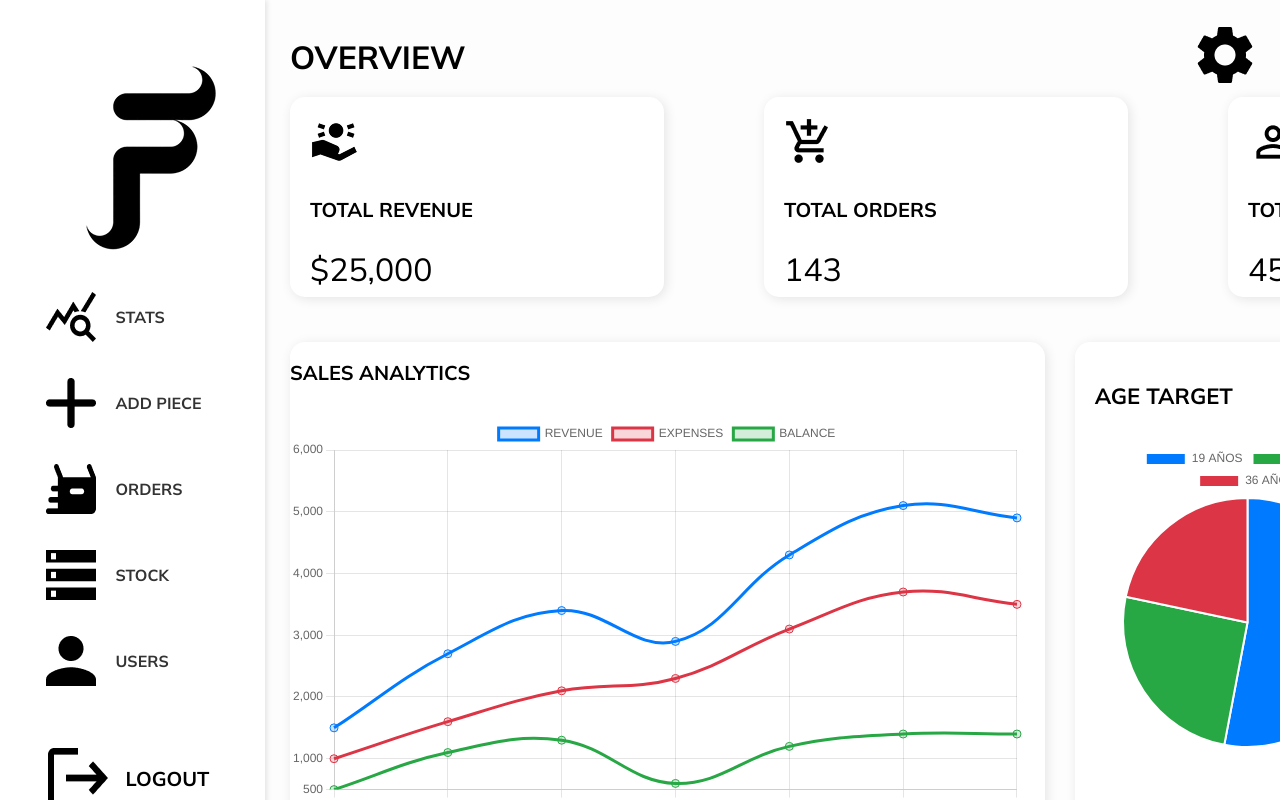
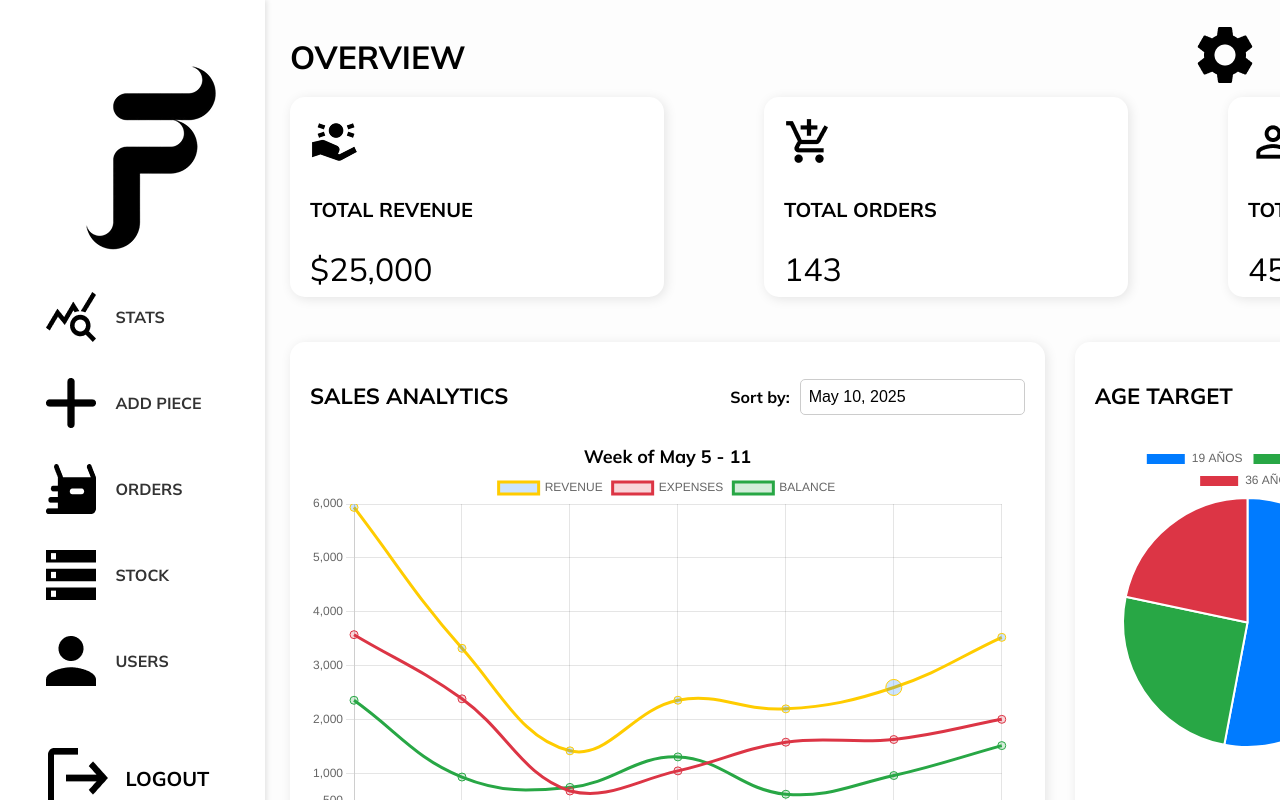
Before and after one commit to STVEEEN/SCUFFERS, a React (Vite) app in the folder Frontend/PrivatePage/: page /stats in a window 1280 px wide. Shown: the top 800 px of the page. Built offline with nearby package versions, Linux system fonts and the light colour scheme.

Commit message:
grafica de sales totalmente boosteada con la lib react data picker

```diff
--- a/Frontend/PrivatePage/package.json
+++ b/Frontend/PrivatePage/package.json
@@ -13,6 +13,7 @@
     "chart.js": "^4.4.9",
     "react": "^19.1.0",
     "react-chartjs-2": "^5.3.0",
+    "react-datepicker": "^8.3.0",
     "react-dom": "^19.1.0",
     "react-router-dom": "^7.6.0"
   },
--- a/Frontend/PrivatePage/src/components/SalesCard/SalesCard.css
+++ b/Frontend/PrivatePage/src/components/SalesCard/SalesCard.css
@@ -1,32 +1,65 @@
-/* Contenedor principal de la tarjeta de ventas */
+/*  Contenedor principal de la tarjeta */
 .SalesCard-container {
-  width: 100%; /* Ocupa todo el ancho disponible */
-  max-width: 1000px; /* Se expande hasta un máximo de 1000px */
-  max-height: min-content; /* Ajusta la altura según el contenido */
-  background-color: white; /* Fondo blanco */
-  border-radius: 15px; /* Bordes redondeados */
-  box-shadow: 2px 2px 12px rgba(0, 0, 0, 0.1); /* Sombra para efecto visual */
-  display: flex; /* Activa el modelo de caja flexible */
-  flex-direction: column; /* Organiza los elementos en columna */
-  align-items: center; /* Centra los elementos horizontalmente */
+  width: 100%;
+  max-width: 1200px;
+  height: auto;
+  padding: 20px;
+  background-color: white;
+  border-radius: 15px;
+  box-shadow: 2px 2px 12px rgba(0, 0, 0, 0.1);
+  display: flex;
+  flex-direction: column;
+  align-items: stretch;
 }
 
-/* Encabezado de la tarjeta */
+/*  Encabezado con título y selector */
 .SalesCard-header {
-  width: 100%; /* Ocupa todo el ancho disponible */
-  text-align: center; /* Centra el texto */
+  display: flex;
+  justify-content: space-between;
+  align-items: center;
+  width: 100%;
 }
 
-/* Título de la tarjeta */
+/*  Título */
 .SalesCard-title {
-  font-size: 20px; /* Tamaño del texto */
-  font-weight: bold; /* Texto en negrita */
-  color: #000; /* Color del texto */
+  font-size: 22px;
+  font-weight: bold;
+  color: #000;
 }
 
-/* Contenedor del gráfico */
+/*  Contenedor del "Sort by" */
+.SalesCard-sort-by {
+  display: flex;
+  align-items: center;
+  gap: 10px; /* Espaciado entre el texto y el selector */
+  font-size: 16px;
+  font-weight: bold;
+  color: #000;
+}
+
+/*  Selector de fecha */
+.SalesCard-datepicker {
+  padding: 8px;
+  font-size: 16px;
+  border: 1px solid #ccc;
+  border-radius: 5px;
+  background-color: white;
+  cursor: pointer;
+}
+
+/*  Contenedor del gráfico */
+/*  Ajuste del tamaño de la gráfica */
 .SalesCard-chart {
-  width: 100%; /* Ocupa todo el ancho disponible */
-  height: 400px; /* Altura fija para ocupar toda la tarjeta */
-  margin-top: 10px; /* Espacio superior */
+  width: 100%;
+  height: 500px; /* 🔥 Aumentamos la altura del gráfico */
+  margin-top: 2px;
 }
+
+
+.SalesCard-week-info {
+  margin-top: 10px;
+  font-size: 18px;
+  font-weight: bold;
+  color: #000;
+  text-align: center;
+}
--- a/Frontend/PrivatePage/src/components/SalesCard/SalesCard.jsx
+++ b/Frontend/PrivatePage/src/components/SalesCard/SalesCard.jsx
@@ -1,65 +1,124 @@
 import React, { useState } from "react";
-import { Line } from "react-chartjs-2"; // Importa el gráfico de líneas de Chart.js
-import { Chart as ChartJS, CategoryScale, LinearScale, PointElement, LineElement, Title, Tooltip, Legend } from "chart.js"; // Importa los elementos necesarios de Chart.js
-import "./SalesCard.css"; // Importa los estilos CSS
+import { Line } from "react-chartjs-2";
+import DatePicker from "react-datepicker";
+import "react-datepicker/dist/react-datepicker.css";
+import { Chart as ChartJS, CategoryScale, LinearScale, PointElement, LineElement, Title, Tooltip, Legend } from "chart.js";
+import "./SalesCard.css";
 
-// Registra los elementos de Chart.js para que funcionen correctamente
 ChartJS.register(CategoryScale, LinearScale, PointElement, LineElement, Title, Tooltip, Legend);
 
+const generateMayData = () => {
+  const daysInMonth = 31;
+  let sales = [];
+  let expenses = [];
+  let balance = [];
+
+  for (let i = 1; i <= daysInMonth; i++) {
+    let dailySales = Math.floor(Math.random() * (6000 - 1000) + 1000);
+    let dailyExpenses = Math.floor(dailySales * (Math.random() * (0.8 - 0.4) + 0.4));
+    let dailyBalance = dailySales - dailyExpenses;
+
+    sales.push(dailySales);
+    expenses.push(dailyExpenses);
+    balance.push(dailyBalance);
+  }
+
+  return { sales, expenses, balance };
+};
+
+const mayData = generateMayData();
+
+//  Función para obtener los días de la semana en la que cae la fecha seleccionada
+const getWeekRange = (date) => {
+  const day = date.getDate();
+  const startOfWeek = day - (date.getDay() === 0 ? 6 : date.getDay() - 1); // Lunes como inicio de semana
+  const endOfWeek = startOfWeek + 6;
+
+  const adjustedStart = Math.max(1, startOfWeek);
+  const adjustedEnd = Math.min(31, endOfWeek);
+
+  return { start: adjustedStart, end: adjustedEnd };
+};
+
 const SalesCard = () => {
-  // Estado para almacenar los datos del gráfico
-  const [salesData, setSalesData] = useState({
-    labels: ["Lunes", "Martes", "Miércoles", "Jueves", "Viernes", "Sábado", "Domingo"], // Días de la semana
+  const [selectedDate, setSelectedDate] = useState(new Date());
+  const [weekRange, setWeekRange] = useState(getWeekRange(new Date()));
+
+  const handleDateChange = (date) => {
+    setSelectedDate(date);
+    setWeekRange(getWeekRange(date));
+  };
+
+  const labels = Array.from({ length: weekRange.end - weekRange.start + 1 }, (_, i) => `May ${weekRange.start + i}`);
+
+  const salesData = {
+    labels: labels,
     datasets: [
       {
-        label: "REVENUE", // Ingresos
-        data: [1500, 2700, 3400, 2900, 4300, 5100, 4900], // Datos de ingresos
-        borderColor: "#007bff", // Color de la línea
-        backgroundColor: "rgba(0, 123, 255, 0.2)", // Color de fondo con transparencia
-        tension: 0.4, // Suaviza la curva de la línea
-        pointRadius: 4, // Tamaño de los puntos en la línea
+        label: "REVENUE",
+        data: mayData.sales.slice(weekRange.start - 1, weekRange.end),
+        borderColor: labels.includes(`May ${selectedDate.getDate()}`) ? "#ffcc00" : "#007bff", // 🔥 Resaltar día seleccionado en amarillo
+        backgroundColor: "rgba(0, 123, 255, 0.2)",
+        tension: 0.4,
+        pointRadius: labels.map(label => label.includes(`May ${selectedDate.getDate()}`) ? 8 : 4), // 🔥 Puntos más grandes para el día seleccionado
       },
       {
-        label: "EXPENSES", // Gastos
-        data: [1000, 1600, 2100, 2300, 3100, 3700, 3500], // Datos de gastos
-        borderColor: "#dc3545", // Color de la línea
-        backgroundColor: "rgba(220, 53, 69, 0.2)", // Color de fondo con transparencia
-        tension: 0.4, // Suaviza la curva de la línea
-        pointRadius: 4, // Tamaño de los puntos en la línea
+        label: "EXPENSES",
+        data: mayData.expenses.slice(weekRange.start - 1, weekRange.end),
+        borderColor: "#dc3545",
+        backgroundColor: "rgba(220, 53, 69, 0.2)",
+        tension: 0.4,
+        pointRadius: 4,
       },
       {
-        label: "BALANCE", // Balance
-        data: [500, 1100, 1300, 600, 1200, 1400, 1400], // Datos de balance
-        borderColor: "#28a745", // Color de la línea
-        backgroundColor: "rgba(40, 167, 69, 0.2)", // Color de fondo con transparencia
-        tension: 0.4, // Suaviza la curva de la línea
-        pointRadius: 4, // Tamaño de los puntos en la línea
+        label: "BALANCE",
+        data: mayData.balance.slice(weekRange.start - 1, weekRange.end),
+        borderColor: "#28a745",
+        backgroundColor: "rgba(40, 167, 69, 0.2)",
+        tension: 0.4,
+        pointRadius: 4,
       },
     ],
-  });
+  };
 
   return (
-    <div className="SalesCard-container"> {/* Contenedor principal de la tarjeta */}
-      <div className="SalesCard-header"> {/* Encabezado de la tarjeta */}
-        <h2 className="SalesCard-title">SALES ANALYTICS</h2> {/* Título de la tarjeta */}
+    <div className="SalesCard-container">
+      <div className="SalesCard-header">
+        <h2 className="SalesCard-title">SALES ANALYTICS</h2>
+
+        {/*  Recuadro con "Sort by" y la fecha seleccionada */}
+        <div className="SalesCard-sort-by">
+          <span>Sort by:</span>
+          <DatePicker
+            selected={selectedDate}
+            onChange={handleDateChange}
+            dateFormat="MMM d, yyyy"
+            className="SalesCard-datepicker"
+          />
+        </div>
       </div>
 
-      <div className="SalesCard-chart"> {/* Contenedor del gráfico */}
+      {/*  Muestra la semana de la fecha seleccionada */}
+      <div className="SalesCard-week-info">
+        <strong>Week of May {weekRange.start} - {weekRange.end}</strong>
+      </div>
+
+      {/*  Gráfico que cambia según la fecha y destaca el día seleccionado */}
+      <div className="SalesCard-chart">
         <Line
           data={salesData}
           options={{
-            responsive: true, // Hace que el gráfico sea adaptable
-            maintainAspectRatio: false, // Permite que el gráfico ocupe más espacio
+            responsive: true,
             scales: {
               y: {
-                beginAtZero: false, // No comienza en cero para mejor visualización
-                min: 500, // Valor mínimo del eje Y
-                max: 6000, // Valor máximo del eje Y
+                beginAtZero: false,
+                min: 500,
+                max: 6000,
               },
             },
             plugins: {
               legend: {
-                position: "top", // Posición de la leyenda en la parte superior
+                position: "top",
               },
             },
           }}
```
Also changed, not shown: 1 other file (tests, documents, lock files or other folders).
